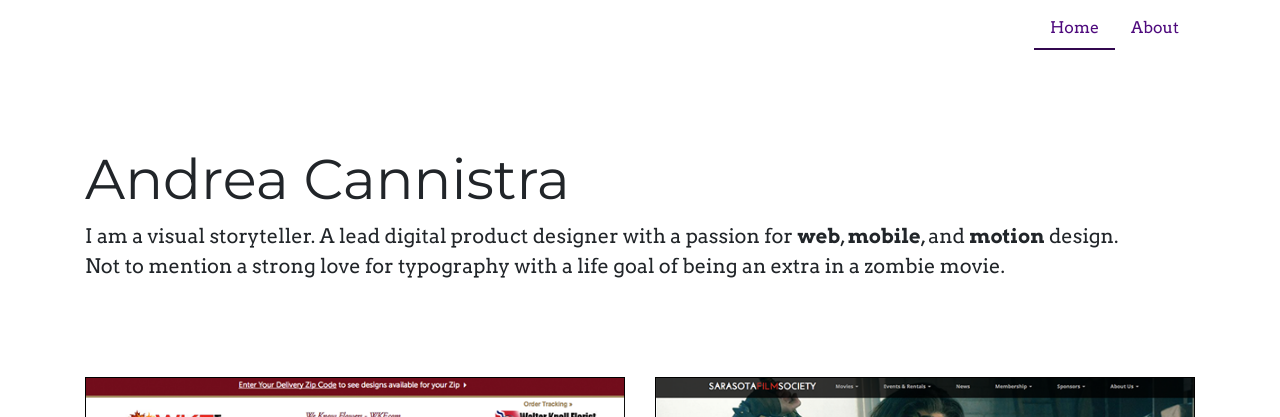
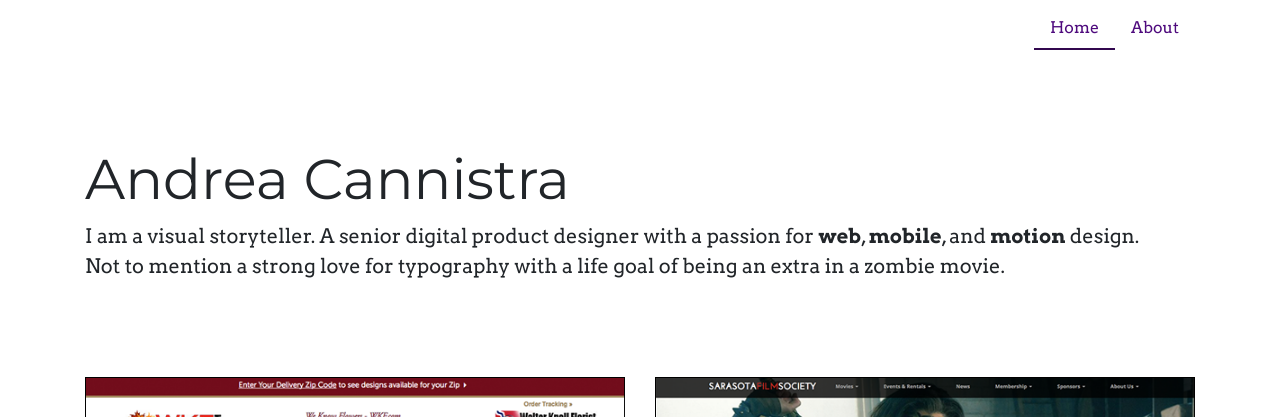
Before and after one commit to acannist/acannist.github.io, a Jekyll site: the page built from index.html, in a window 1280 px wide. Shown: the top 417 px of the page. Built offline with Jekyll 4.4.1, drawn with Linux system fonts in a browser that asks for light colours.

Commit message:
Change job title

```diff
--- a/about.html
+++ b/about.html
@@ -11,10 +11,10 @@ permalink: /about/
 </div>
 
 <div class="container about">
-  <p>I am a visual storyteller. An experienced lead product designer and front-end developer with a demonstrated history of working in the tech industry. Strong skills in graphic design, branding, HTML, CSS, Javascript, motion design, social media marketing, and content creation.</p>
+  <p>I am a visual storyteller. An experienced senior product designer and front-end developer with a demonstrated history of working in the tech industry. Strong skills in graphic design, branding, HTML, CSS, Javascript, motion design, social media marketing, and content creation.</p>
   <h2>Experience</h2>
   <ul>
-    <li><strong>Lead UX/UI Designer + Creative Strategist</strong><br>
+    <li><strong>Senior UI/UX Creative Strategist</strong><br>
       atLarge<br>
       Sarasota, Florida; 2018-present</li>
     <li><strong>Senior UI/UX Developer + Content Strategist</strong><br>
--- a/index.html
+++ b/index.html
@@ -6,7 +6,7 @@ title: Home
 <div class="introduction">
   <div class="container">
     <h1 class="display-4">Andrea Cannistra</h1>
-    <p class="lead">I am a visual storyteller. A lead digital product designer with a passion for <strong>web</strong>, <strong>mobile</strong>, and <strong>motion</strong> design.<br>Not to mention a strong love for typography with a life goal of being an extra in a zombie movie.</p>
+    <p class="lead">I am a visual storyteller. A senior digital product designer with a passion for <strong>web</strong>, <strong>mobile</strong>, and <strong>motion</strong> design.<br>Not to mention a strong love for typography with a life goal of being an extra in a zombie movie.</p>
   </div>
 </div>
 
```
